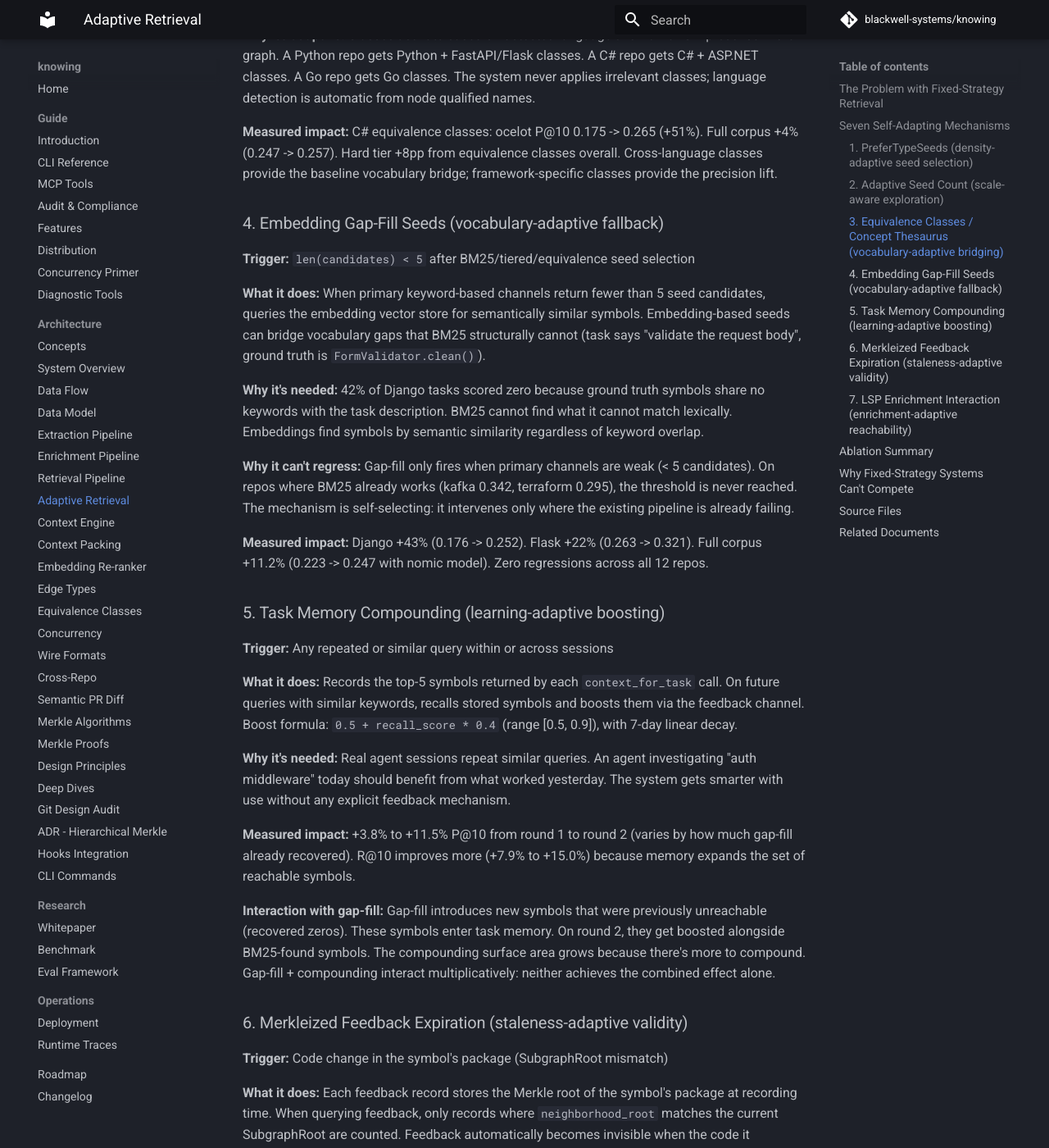
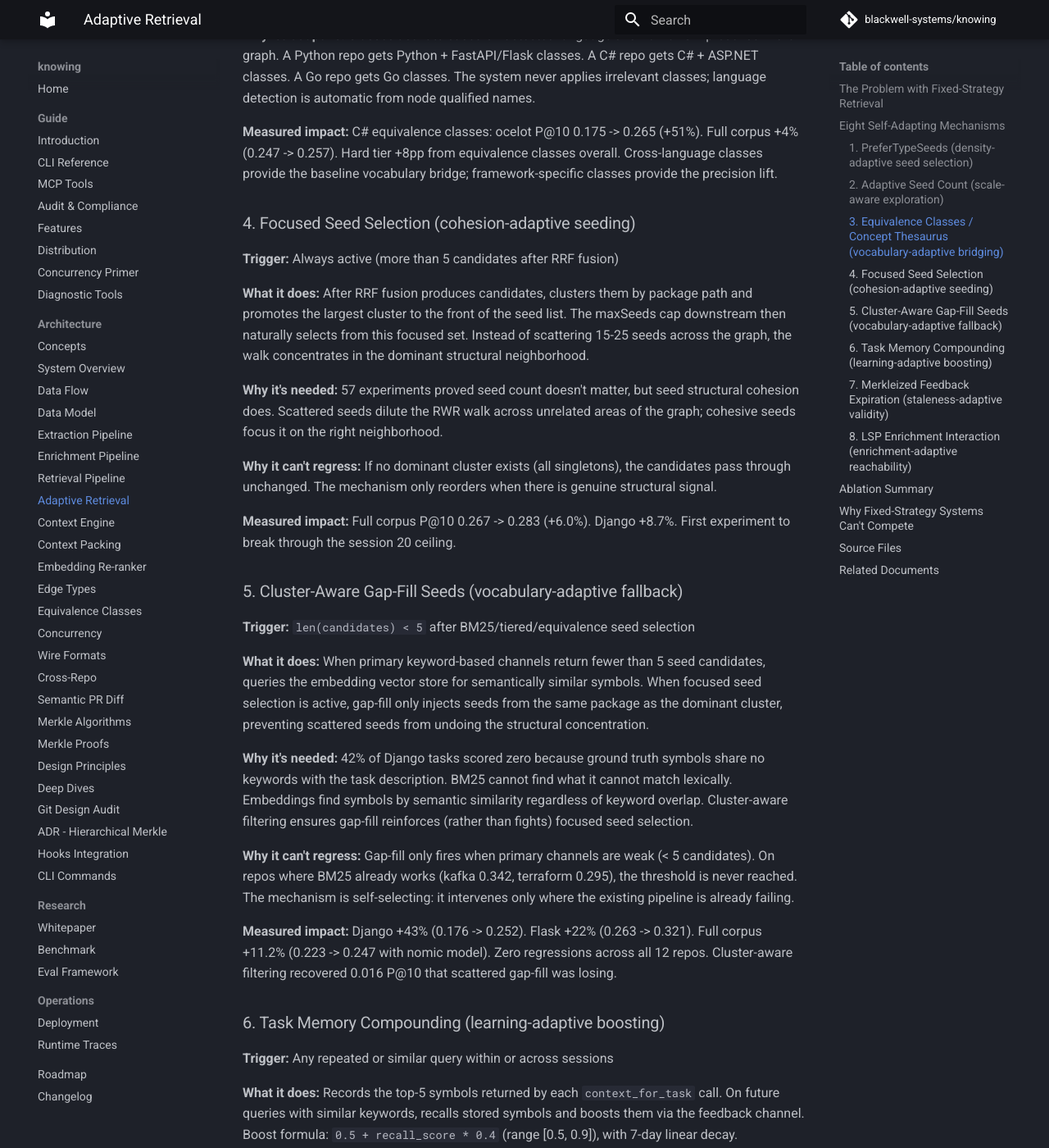
Before and after one commit to blackwell-systems/knowing, an MkDocs documentation site: the page built from docs/architecture/adaptive-retrieval.md, in a window 1280 px wide and 1400 px high, scrolled down 2047 px. Shown: the whole window at 82% size. Built offline with MkDocs 1.6.1 and Material for MkDocs 9.7.7, drawn with Linux system fonts in a browser that asks for light colours; comment, search, counter and statistics services are not loaded; some of the changed text lies outside the part shown.

Commit message:
docs: add focused seed selection to architecture docs
- retrieval-pipeline.md: new section describing focused seed selection
  and cluster-aware gap-fill between adaptive seed count and RWR
- adaptive-retrieval.md: 7 mechanisms -> 8, added focused seed selection
  (#4) and cluster-aware gap-fill (#5), renumbered 5-7 to 6-8, updated
  ablation table and competitor analysis

```diff
--- a/docs/architecture/adaptive-retrieval.md
+++ b/docs/architecture/adaptive-retrieval.md
@@ -26,7 +26,7 @@ This works at small scale. At large scale, it fails:
 The result: fixed-strategy systems get less precise as codebases grow. knowing
 gets more precise because it detects these conditions and compensates.
 
-## Seven Self-Adapting Mechanisms
+## Eight Self-Adapting Mechanisms
 
 ### 1. PreferTypeSeeds (density-adaptive seed selection)
 
@@ -96,19 +96,42 @@ Full corpus +4% (0.247 -> 0.257). Hard tier +8pp from equivalence classes
 overall. Cross-language classes provide the baseline vocabulary bridge;
 framework-specific classes provide the precision lift.
 
-### 4. Embedding Gap-Fill Seeds (vocabulary-adaptive fallback)
+### 4. Focused Seed Selection (cohesion-adaptive seeding)
+
+**Trigger:** Always active (more than 5 candidates after RRF fusion)
+
+**What it does:** After RRF fusion produces candidates, clusters them by package
+path and promotes the largest cluster to the front of the seed list. The maxSeeds
+cap downstream then naturally selects from this focused set. Instead of scattering
+15-25 seeds across the graph, the walk concentrates in the dominant structural
+neighborhood.
+
+**Why it's needed:** 57 experiments proved seed count doesn't matter, but seed
+structural cohesion does. Scattered seeds dilute the RWR walk across unrelated
+areas of the graph; cohesive seeds focus it on the right neighborhood.
+
+**Why it can't regress:** If no dominant cluster exists (all singletons), the
+candidates pass through unchanged. The mechanism only reorders when there is
+genuine structural signal.
+
+**Measured impact:** Full corpus P@10 0.267 -> 0.283 (+6.0%). Django +8.7%.
+First experiment to break through the session 20 ceiling.
+
+### 5. Cluster-Aware Gap-Fill Seeds (vocabulary-adaptive fallback)
 
 **Trigger:** `len(candidates) < 5` after BM25/tiered/equivalence seed selection
 
 **What it does:** When primary keyword-based channels return fewer than 5 seed
 candidates, queries the embedding vector store for semantically similar symbols.
-Embedding-based seeds can bridge vocabulary gaps that BM25 structurally cannot
-(task says "validate the request body", ground truth is `FormValidator.clean()`).
+When focused seed selection is active, gap-fill only injects seeds from the same
+package as the dominant cluster, preventing scattered seeds from undoing the
+structural concentration.
 
 **Why it's needed:** 42% of Django tasks scored zero because ground truth symbols
 share no keywords with the task description. BM25 cannot find what it cannot
 match lexically. Embeddings find symbols by semantic similarity regardless of
-keyword overlap.
+keyword overlap. Cluster-aware filtering ensures gap-fill reinforces (rather than
+fights) focused seed selection.
 
 **Why it can't regress:** Gap-fill only fires when primary channels are weak
 (< 5 candidates). On repos where BM25 already works (kafka 0.342, terraform
@@ -117,8 +140,9 @@ it intervenes only where the existing pipeline is already failing.
 
 **Measured impact:** Django +43% (0.176 -> 0.252). Flask +22% (0.263 -> 0.321).
 Full corpus +11.2% (0.223 -> 0.247 with nomic model). Zero regressions across all 12 repos.
+Cluster-aware filtering recovered 0.016 P@10 that scattered gap-fill was losing.
 
-### 5. Task Memory Compounding (learning-adaptive boosting)
+### 6. Task Memory Compounding (learning-adaptive boosting)
 
 **Trigger:** Any repeated or similar query within or across sessions
 
@@ -141,7 +165,7 @@ On round 2, they get boosted alongside BM25-found symbols. The compounding
 surface area grows because there's more to compound. Gap-fill + compounding
 interact multiplicatively: neither achieves the combined effect alone.
 
-### 6. Merkleized Feedback Expiration (staleness-adaptive validity)
+### 7. Merkleized Feedback Expiration (staleness-adaptive validity)
 
 **Trigger:** Code change in the symbol's package (SubgraphRoot mismatch)
 
@@ -159,7 +183,7 @@ valid if and only if the code hasn't changed.
 **Measured overhead:** 11% (255us -> 284us for 100 symbols). The Merkle root
 comparison is a single hash equality check.
 
-### 7. LSP Enrichment Interaction (enrichment-adaptive reachability)
+### 8. LSP Enrichment Interaction (enrichment-adaptive reachability)
 
 **Trigger:** LSP enrichment creates phantom nodes + type_hint_of edges exist
 
@@ -189,6 +213,8 @@ Each mechanism measured independently on the full corpus:
 | PreferTypeSeeds | 0.202 | 0.207 | +2.5% | Node count > 40K |
 | Adaptive seed count | 0.238 | 0.247 | +3.8% | Node count > 10K/40K |
 | Equivalence classes | 0.247 | 0.257 | +4.0% | Language/framework detected |
+| Focused seed selection | 0.267 | 0.283 | +6.0% | Always (>5 candidates) |
+| Cluster-aware gap-fill | 0.272 | 0.283 | +4.1% | Candidates < 5 + focused seeds |
 | Gap-fill seeds | 0.223 | 0.247 | +10.8% | Candidates < 5 |
 | Task memory | 0.248 (cold) | 0.253 (warm) | +3.8% | Any repeated query |
 | Feedback expiration | N/A | N/A | correctness | Code change |
@@ -199,12 +225,13 @@ Without any adaptation: ~0.180 (estimated from pre-enrichment, pre-gap-fill base
 
 ## Why Fixed-Strategy Systems Can't Compete
 
-Competitors would need to implement all seven mechanisms to match knowing's
+Competitors would need to implement all eight mechanisms to match knowing's
 adaptive behavior. But the mechanisms interact: PreferTypeSeeds benefits from
-phantom density (mechanism 7). Gap-fill benefits from pre-embedded vectors
-(infrastructure). Task memory benefits from gap-fill (more symbols to remember).
-Equivalence classes feed better seeds into RWR, which produces better symbols
-for task memory to compound. The system is greater than the sum of its parts.
+phantom density (mechanism 8). Focused seeds + cluster-aware gap-fill reinforce
+each other (mechanisms 4-5). Task memory benefits from gap-fill (more symbols
+to remember). Equivalence classes feed better seeds into RWR, which produces
+better symbols for task memory to compound. The system is greater than the sum
+of its parts.
 
 More importantly, the adaptive approach is structural: it follows from
 content-addressed storage (feedback expiration via Merkle roots), graph-native
```
Also changed, not shown: docs/architecture/retrieval-pipeline.md (+15 -0 lines).
